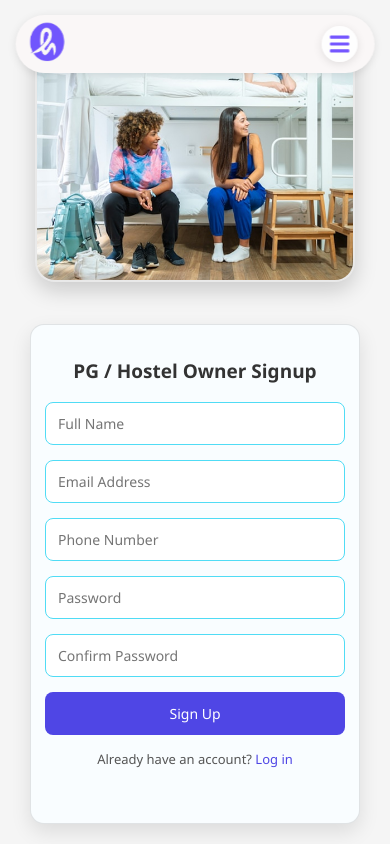
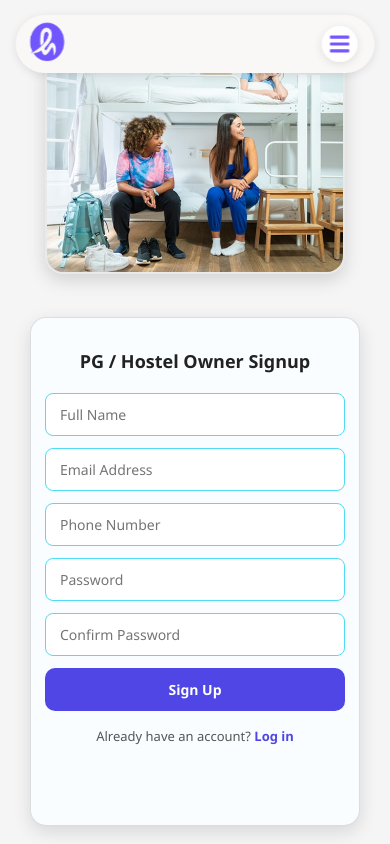
Before and after one commit to SathyaSoftechin/frontend-live, a React (Vite) app: page /ownersignup in a window 390 px wide. Shown: the top 844 px of the page. Built offline with nearby package versions, Linux system fonts and the light colour scheme.

Commit message:
Update OwnerSignup.css

```diff
--- a/src/components/OwnerSignup.css
+++ b/src/components/OwnerSignup.css
@@ -4,8 +4,8 @@
   justify-content: center;
   align-items: center;
   min-height: 100vh;
-  gap: 15px; /* FIXED: reduced gap */
-  padding: 30px 20px;
+  gap: 25px;
+  padding: 20px;
   background: #f5f5f5;
   box-sizing: border-box;
 }
@@ -14,17 +14,17 @@
 .owner-signup-image {
   flex: 1;
   display: flex;
-  justify-content: flex-end; /* FIXED: brings image closer */
+  justify-content: center;
   align-items: center;
 }
 
 .owner-signup-image img {
   width: 100%;
-  max-width: 520px;
-  height: 520px;
+  max-width: 450px; /* smaller */
+  height: 450px; /* smaller */
   object-fit: cover;
-  border-radius: 20px;
-  box-shadow: 0 8px 22px rgba(0, 0, 0, 0.18);
+  border-radius: 18px;
+  box-shadow: 0 6px 18px rgba(0, 0, 0, 0.15);
   border: 2px solid rgba(0, 0, 0, 0.05);
 }
 
@@ -32,35 +32,36 @@
 .owner-signup-container {
   flex: 1;
   width: 100%;
-  max-width: 420px;
-  margin: 0; /* FIXED: removed extra margin */
-  padding: 25px 22px;
+  max-width: 380px; /* smaller */
+  margin: 0;
+  padding: 22px 20px;
   background: #f9fdff;
-  border: 1px solid rgba(0, 0, 0, 0.103);
+  border: 1px solid rgba(0, 0, 0, 0.12);
   border-radius: 16px;
-  box-shadow: 0 8px 20px rgba(0, 0, 0, 0.1);
+  box-shadow: 0 6px 18px rgba(0, 0, 0, 0.12);
   text-align: center;
   font-family: "Segoe UI", Tahoma, Geneva, Verdana, sans-serif;
   box-sizing: border-box;
 }
 
 .owner-signup-container h2 {
-  font-size: 24px;
-  margin-bottom: 25px;
-  color: #333;
+  font-size: 22px;
+  margin-bottom: 20px;
+  color: #222;
+  font-weight: 700;
 }
 
 /* ================= FORM ================= */
 .owner-signup-form {
   display: flex;
   flex-direction: column;
-  gap: 15px;
+  gap: 12px;
 }
 
 .owner-signup-form input,
 .owner-signup-form select {
-  padding: 12px 15px;
-  font-size: 16px;
+  padding: 11px 14px;
+  font-size: 15px;
   border-radius: 8px;
   border: 1px solid #50dcf5;
   transition: all 0.3s ease;
@@ -103,19 +104,19 @@
   font-size: 18px;
 }
 
-/* Unified error block */
+/* Error message */
 .error-message {
   color: #e63946;
-  margin-top: 10px;
+  margin-top: 8px;
   font-weight: 500;
-  font-size: 14px;
+  font-size: 13px;
   text-align: left;
 }
 
 .validation-error {
   color: #e63946;
-  font-size: 13px;
-  margin-top: -5px;
+  font-size: 12px;
+  margin-top: -4px;
   text-align: left;
 }
 
@@ -125,28 +126,29 @@
   background-color: #4f46e5;
   color: #fff;
   border: none;
-  border-radius: 8px;
-  font-size: 16px;
-  font-weight: 500;
+  border-radius: 10px;
+  font-size: 15px;
+  font-weight: 600;
   cursor: pointer;
-  transition: background 0.3s ease;
+  transition: all 0.3s ease;
 }
 
 .owner-signup-form button:hover {
   background-color: #3730a3;
+  transform: scale(1.02);
 }
 
 /* ================= LOGIN LINK ================= */
 .owner-login-link {
-  margin-top: 20px;
-  font-size: 14px;
+  margin-top: 16px;
+  font-size: 13px;
   color: #555;
 }
 
 .owner-login-link a {
   color: #4f46e5;
   text-decoration: none;
-  font-weight: 500;
+  font-weight: 600;
 }
 
 .owner-login-link a:hover {
@@ -171,23 +173,24 @@
 
 .otp-modal-content {
   background: #fff;
-  padding: 28px 20px;
+  padding: 24px 18px;
   border-radius: 12px;
   text-align: center;
-  max-width: 400px;
+  max-width: 380px;
   width: 100%;
   box-shadow: 0 8px 25px rgba(0, 0, 0, 0.2);
   box-sizing: border-box;
 }
 
 .otp-modal-content h3 {
-  margin-bottom: 15px;
+  margin-bottom: 12px;
   color: #4f46e5;
+  font-size: 18px;
 }
 
 .otp-modal-content p {
-  margin-bottom: 20px;
-  font-size: 14px;
+  margin-bottom: 18px;
+  font-size: 13px;
   color: #333;
 }
 
@@ -195,21 +198,21 @@
 .otp-form {
   display: flex;
   flex-direction: column;
-  gap: 15px;
+  gap: 12px;
 }
 
 .otp-inputs {
   display: flex;
   justify-content: center;
   gap: 10px;
-  margin-bottom: 20px;
+  margin-bottom: 15px;
   flex-wrap: wrap;
 }
 
 .otp-inputs input {
-  width: 55px;
-  height: 55px;
-  font-size: 22px;
+  width: 50px;
+  height: 50px;
+  font-size: 20px;
   text-align: center;
   border-radius: 8px;
   border: 1px solid #50dcf5;
@@ -236,7 +239,7 @@
   border-radius: 8px;
   border: none;
   cursor: pointer;
-  font-size: 16px;
+  font-size: 15px;
   color: #fff;
   background-color: #4f46e5;
   transition: background 0.3s ease;
@@ -264,8 +267,8 @@
   border: none;
   color: #4f46e5;
   cursor: pointer;
-  font-weight: 500;
-  font-size: 14px;
+  font-weight: 600;
+  font-size: 13px;
 }
 
 .resend-section button:disabled {
@@ -285,16 +288,16 @@
   background-color: #f0f8ff;
   border: 1px solid #d1e7ff;
   border-radius: 8px;
-  padding: 12px;
-  margin: 12px 0;
+  padding: 10px;
+  margin: 10px 0;
   text-align: center;
   box-sizing: border-box;
 }
 
 .test-otp-info p {
-  margin: 0 0 8px 0;
+  margin: 0 0 6px 0;
   color: #0066cc;
-  font-size: 14px;
+  font-size: 13px;
 }
 
 .test-otp-info code {
@@ -309,15 +312,29 @@
   background-color: #4caf50;
   color: white;
   border: none;
-  padding: 8px 16px;
+  padding: 7px 14px;
   border-radius: 4px;
   cursor: pointer;
-  font-size: 14px;
-  margin-top: 8px;
+  font-size: 13px;
+  margin-top: 6px;
 }
 
 .test-otp-btn:hover {
   background-color: #45a049;
+}
+
+/* =========================
+   TABLET VIEW (≤ 900px)
+========================= */
+@media (max-width: 900px) {
+  .owner-signup-image img {
+    max-width: 380px;
+    height: 380px;
+  }
+
+  .owner-signup-container {
+    max-width: 350px;
+  }
 }
 
 /* =========================
@@ -326,63 +343,23 @@
 @media (max-width: 768px) {
   .owner-signup-page {
     flex-direction: column;
-    gap: 20px;
-    padding: 20px 10px;
-  }
-
-  .owner-signup-image {
-    justify-content: center;
+    gap: 18px;
+    padding: 18px 10px;
   }
 
   .owner-signup-image img {
-    max-width: 360px;
-    height: 280px;
+    max-width: 340px;
+    height: 260px;
   }
 
   .owner-signup-container {
     width: 92%;
     max-width: 360px;
-    margin: 0 auto; /* FIXED */
-    padding: 20px 16px;
-    border-radius: 14px;
-    margin-top: 10px !important;
+    padding: 18px 16px;
   }
 
   .owner-signup-container h2 {
     font-size: 20px;
-    margin-bottom: 18px;
-  }
-
-  .owner-signup-form input,
-  .owner-signup-form select {
-    font-size: 15px;
-    padding: 11px 12px;
-  }
-
-  .valid-tick {
-    font-size: 16px;
-    right: 10px;
-  }
-
-  .owner-signup-form button {
-    font-size: 15px;
-    padding: 12px;
-  }
-
-  .owner-login-link {
-    font-size: 13px;
-    margin-top: 15px;
-  }
-
-  .otp-modal-content {
-    padding: 20px 15px;
-    width: 100%;
-  }
-
-  .otp-inputs input {
-    width: 45px;
-    height: 45px;
-    font-size: 18px;
   }
 
   .otp-actions {
@@ -399,20 +376,18 @@
 ========================= */
 @media (max-width: 480px) {
   .owner-signup-image img {
-    max-width: 320px;
-    height: 250px;
+    max-width: 300px;
+    height: 230px;
   }
 
   .owner-signup-container {
-    width: 94%;
+    width: 95%;
     max-width: 330px;
-    margin: 0 auto;
-    padding: 18px 14px;
-    margin-top: 10px !important;
+    padding: 16px 14px;
   }
 
   .owner-signup-container h2 {
-    font-size: 19px;
+    font-size: 18px;
   }
 
   .owner-signup-form input,
@@ -425,17 +400,12 @@
   }
 
   .otp-inputs input {
-    width: 40px;
-    height: 40px;
+    width: 42px;
+    height: 42px;
     font-size: 17px;
   }
 
-  .otp-modal-content h3 {
-    font-size: 16px;
-  }
-
-  .test-otp-info p,
-  .resend-section button {
-    font-size: 12px;
+  .otp-modal-content {
+    padding: 18px 14px;
   }
 }
```
